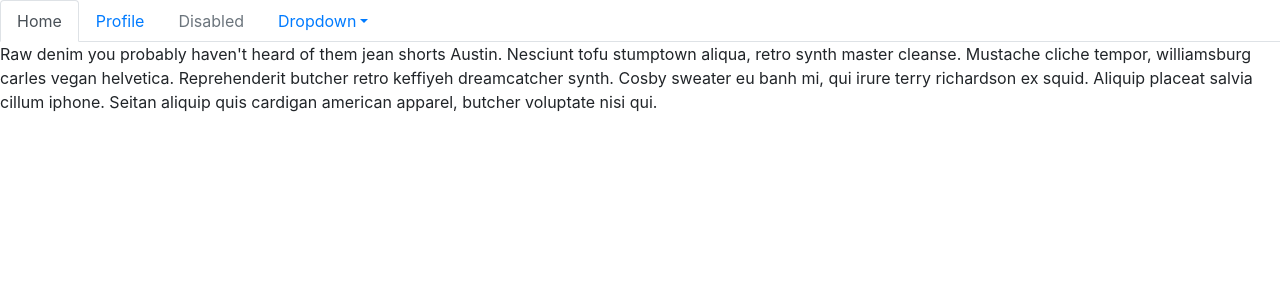
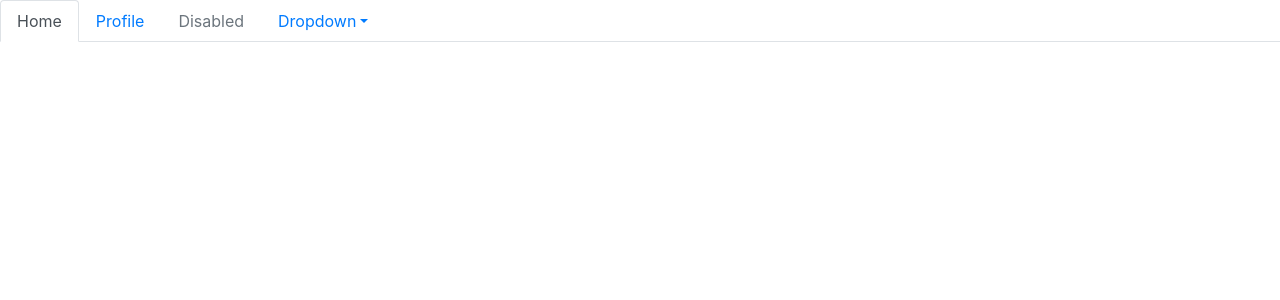
Before and after one commit to brandonjturner/project3, a React (Create React App) app in the folder client/: page / in a window 1280 px wide. Shown: the top 300 px of the page. Built offline with nearby package versions, Linux system fonts and the light colour scheme.

Commit message:
added nav

```diff
--- a/client/src/components/Nav.js
+++ b/client/src/components/Nav.js
@@ -25,7 +25,7 @@ export default class Nav extends React.Component {
     </div>
   </li>
 </ul>
-<div class="tab-content" id="myTabContent">
+{/* <div class="tab-content" id="myTabContent">
   <div class="tab-pane fade show active" id="home">
     <p>Raw denim you probably haven't heard of them jean shorts Austin. Nesciunt tofu stumptown aliqua, retro synth master cleanse. Mustache cliche tempor, williamsburg carles vegan helvetica. Reprehenderit butcher retro keffiyeh dreamcatcher synth. Cosby sweater eu banh mi, qui irure terry richardson ex squid. Aliquip placeat salvia cillum iphone. Seitan aliquip quis cardigan american apparel, butcher voluptate nisi qui.</p>
   </div>
@@ -37,8 +37,7 @@ export default class Nav extends React.Component {
   </div>
   <div class="tab-pane fade" id="dropdown2">
     <p>Trust fund seitan letterpress, keytar raw denim keffiyeh etsy art party before they sold out master cleanse gluten-free squid scenester freegan cosby sweater. Fanny pack portland seitan DIY, art party locavore wolf cliche high life echo park Austin. Cred vinyl keffiyeh DIY salvia PBR, banh mi before they sold out farm-to-table VHS viral locavore cosby sweater.</p>
-  </div>
-</div>
+  </div> */}
 </div>
     );
   }
```
